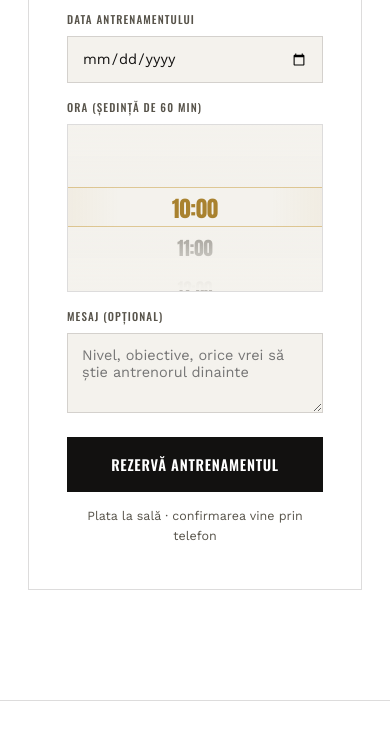
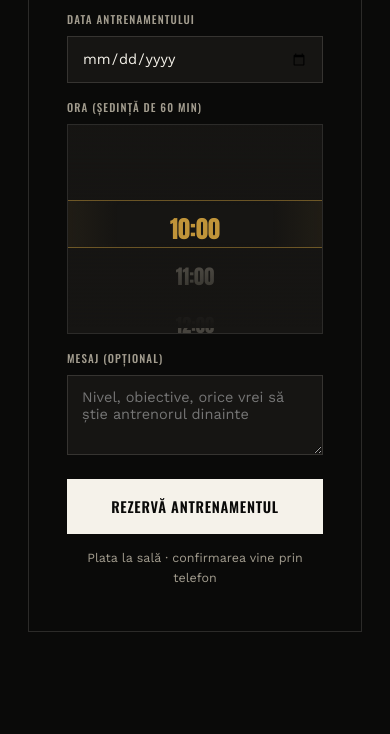
Before and after one commit to 1uc1qnnnn/Lion-Team, a website: page index.html in a window 390 px wide. Shown: the part 4027-4761 px from the top of the page. Drawn offline with nearby package versions, Linux system fonts and the light colour scheme.

Commit message:
Add files via upload
a 4 a schimbare

```diff
--- a/index.html
+++ b/index.html
@@ -10,17 +10,15 @@
 <link href="https://fonts.googleapis.com/css2?family=Anton&family=Work+Sans:wght@400;500;600;700&family=Oswald:wght@500;600&display=swap" rel="stylesheet">
 <style>
   :root{
-    --ink:#ffffff;
-    --ink-2:#f4f2ed;
-    --bone:#121110;
-    --bone-dim:#57534a;
-    --red:#b8271f;
+    --ink:#0a0a09;
+    --ink-2:#161513;
+    --bone:#f5f2ea;
+    --bone-dim:#a39d8f;
+    --red:#c62f26;
     --red-dark:#7a1a15;
-    --gold:#a9822f;
+    --gold:#c89b3c;
     --gray:#8a8579;
-    --border:rgba(15,13,10,0.14);
-    --dark-text:#121110;
-    --light-text:#ffffff;
+    --border:rgba(245,242,234,0.14);
   }
   *{box-sizing:border-box;margin:0;padding:0;}
   html{scroll-behavior:smooth;}
@@ -45,7 +43,7 @@
   .tape-divider .line{flex:1; height:1px; background:var(--border);}
   .tape-divider .tag{
     font-family:'Oswald', sans-serif; font-weight:600; letter-spacing:0.18em;
-    font-size:12px; text-transform:uppercase; color:var(--light-text);
+    font-size:12px; text-transform:uppercase; color:var(--ink);
     background:var(--bone); padding:6px 14px; transform:skewX(-8deg);
   }
   .tape-divider .tag span{display:inline-block; transform:skewX(8deg);}
@@ -53,7 +51,7 @@
   /* Header */
   header{
     position:sticky; top:0; z-index:50;
-    background:rgba(255,255,255,0.92); backdrop-filter:blur(6px);
+    background:rgba(10,10,9,0.92); backdrop-filter:blur(6px);
     border-bottom:1px solid var(--border);
   }
   .nav{display:flex; align-items:center; justify-content:space-between; padding:18px 28px;}
@@ -62,7 +60,7 @@
     width:40px; height:40px; border-radius:50%;
     background:var(--ink-2); display:flex; align-items:center; justify-content:center;
     flex-shrink:0; overflow:hidden; border:1px solid var(--border);
-    box-shadow:0 3px 14px rgba(0,0,0,0.14), inset 0 0 0 1px rgba(0,0,0,0.05);
+    box-shadow:0 3px 10px rgba(0,0,0,0.5), inset 0 0 0 1px rgba(245,242,234,0.05);
   }
   .brand-mark img{width:100%; height:100%; object-fit:cover;}
   .brand-name{font-family:'Oswald', sans-serif; font-weight:600; font-size:14.5px; letter-spacing:0.03em;}
@@ -73,14 +71,14 @@
     border:1px solid var(--bone); color:var(--bone); padding:10px 20px;
     transition:background 0.15s ease, color 0.15s ease;
   }
-  .nav-cta:hover{background:var(--bone); color:var(--light-text);}
+  .nav-cta:hover{background:var(--bone); color:var(--ink);}
 
   /* Hero */
   .hero{
     position:relative; padding:96px 0 90px; overflow:hidden;
     background:
-      radial-gradient(ellipse at 78% 10%, rgba(184,39,31,0.05), transparent 45%),
-      radial-gradient(ellipse at 15% 85%, rgba(0,0,0,0.04), transparent 50%),
+      radial-gradient(ellipse at 78% 10%, rgba(184,39,31,0.20), transparent 45%),
+      radial-gradient(ellipse at 15% 85%, rgba(200,155,60,0.08), transparent 50%),
       var(--ink);
     border-bottom:1px solid var(--border);
   }
@@ -96,7 +94,7 @@
     text-transform:uppercase; text-decoration:none; padding:16px 30px;
     display:inline-block; border:1px solid transparent; transition:transform 0.15s ease, opacity 0.15s ease;
   }
-  .btn-primary{background:var(--bone); color:var(--light-text);}
+  .btn-primary{background:var(--bone); color:var(--ink);}
   .btn-primary:hover{transform:translateY(-2px); opacity:0.88;}
   .btn-ghost{border-color:var(--border); color:var(--bone);}
   .btn-ghost:hover{border-color:var(--bone-dim);}
@@ -110,9 +108,9 @@
     width:150px; height:150px; border-radius:50%; overflow:hidden;
     border:2px solid rgba(200,155,60,0.5);
     box-shadow:
-      0 25px 50px rgba(0,0,0,0.22),
-      0 0 50px rgba(184,39,31,0.12),
-      inset 0 0 0 6px rgba(0,0,0,0.35);
+      0 25px 50px rgba(0,0,0,0.6),
+      0 0 60px rgba(184,39,31,0.25),
+      inset 0 0 0 6px rgba(0,0,0,0.5);
     animation:emblem-float 6s ease-in-out infinite;
     transform-style:preserve-3d;
   }
@@ -197,35 +195,44 @@
   /* Time wheel picker */
   .wheel-field{position:relative;}
   .wheel{
-    position:relative; height:168px; overflow-y:auto; scroll-snap-type:y mandatory;
+    position:relative; height:180px; overflow-y:auto; scroll-snap-type:y mandatory;
     background:
       linear-gradient(var(--ink-2), var(--ink-2)) padding-box;
     border:1px solid var(--border);
     -ms-overflow-style:none; scrollbar-width:none;
+    -webkit-overflow-scrolling:touch; touch-action:pan-y; overscroll-behavior:contain;
     perspective:600px;
   }
   .wheel::-webkit-scrollbar{display:none;}
-  .wheel-pad{height:64px; flex-shrink:0;}
+  .wheel-pad{height:70px; flex-shrink:0;}
   .wheel-track{display:flex; flex-direction:column;}
   .wheel-option{
     height:40px; flex-shrink:0; display:flex; align-items:center; justify-content:center;
-    scroll-snap-align:center; font-family:'Anton', sans-serif; font-size:20px;
+    scroll-snap-align:center; scroll-snap-stop:always; font-family:'Anton', sans-serif; font-size:20px;
     color:var(--bone-dim); opacity:0.35; transform:scale(0.85);
     transition:opacity 0.15s ease, transform 0.15s ease, color 0.15s ease;
-    cursor:pointer; user-select:none;
+    cursor:pointer; user-select:none; -webkit-tap-highlight-color:transparent;
   }
   .wheel-option.active{opacity:1; color:var(--gold); transform:scale(1.12);}
   .wheel-highlight{
-    position:absolute; top:50%; left:0; right:0; height:40px; margin-top:-20px;
+    position:absolute; top:50%; left:0; right:0; height:44px; margin-top:-22px;
     border-top:1px solid rgba(200,155,60,0.5); border-bottom:1px solid rgba(200,155,60,0.5);
     background:linear-gradient(90deg, rgba(200,155,60,0.06), transparent 20%, transparent 80%, rgba(200,155,60,0.06));
     pointer-events:none;
   }
   .wheel-fade-top, .wheel-fade-bottom{
-    position:absolute; left:0; right:0; height:64px; pointer-events:none; z-index:2;
+    position:absolute; left:0; right:0; height:70px; pointer-events:none; z-index:2;
   }
-  .wheel-fade-top{top:0; background:linear-gradient(var(--ink-2), rgba(244,242,237,0));}
-  .wheel-fade-bottom{bottom:0; background:linear-gradient(rgba(244,242,237,0), var(--ink-2));}
+  .wheel-fade-top{top:0; background:linear-gradient(var(--ink-2), rgba(22,21,19,0));}
+  .wheel-fade-bottom{bottom:0; background:linear-gradient(rgba(22,21,19,0), var(--ink-2));}
+
+  @media (max-width: 640px){
+    .wheel{height:210px;}
+    .wheel-pad{height:85px;}
+    .wheel-option{height:48px; font-size:22px;}
+    .wheel-highlight{height:48px; margin-top:-24px;}
+    .wheel-fade-top, .wheel-fade-bottom{height:85px;}
+  }
 
   .booking-form{background:var(--ink); padding:44px 38px;}
   .form-row{display:grid; grid-template-columns:1fr 1fr; gap:16px; margin-bottom:16px;}
@@ -239,7 +246,7 @@
   input:focus, select:focus, textarea:focus{outline:none; border-color:var(--gold);}
   textarea{resize:vertical; min-height:80px;}
   .submit-btn{
-    width:100%; margin-top:8px; background:var(--bone); color:var(--light-text); border:none;
+    width:100%; margin-top:8px; background:var(--bone); color:var(--ink); border:none;
     font-family:'Oswald', sans-serif; font-weight:600; font-size:14.5px; letter-spacing:0.05em;
     text-transform:uppercase; padding:17px; cursor:pointer; transition:opacity 0.15s ease;
   }
@@ -361,7 +368,7 @@
         <div class="info-line"><span class="k">Instagram</span><span><a href="https://www.instagram.com/chirilov_ian" target="_blank" rel="noopener" style="color:var(--gold);">@chirilov_ian</a></span></div>
         <div class="info-line"><span class="k">Contact</span><span>Apel telefonic după rezervare</span></div>
         <div class="price-tag">
-          <span class="amount">300</span> <span class="unit">MDL / ședință · plata la sală</span>
+          <span class="amount">250</span> <span class="unit">MDL / ședință · plata la sală</span>
         </div>
       </div>
       <div class="booking-form">
@@ -415,22 +422,24 @@
   const wheel = document.getElementById('ora-wheel');
   const oraInput = document.getElementById('ora');
   const options = Array.from(document.querySelectorAll('.wheel-option'));
-  const OPT_HEIGHT = 40;
+  function optHeight() { return options[0].getBoundingClientRect().height; }
 
   function updateActive() {
+    const optH = optHeight();
     const center = wheel.scrollTop + wheel.clientHeight / 2;
     let closest = null;
     let closestDist = Infinity;
     options.forEach(opt => {
-      const optCenter = opt.offsetTop + OPT_HEIGHT / 2;
+      const optCenter = opt.offsetTop + optH / 2;
       const dist = Math.abs(optCenter - center);
       if (dist < closestDist) { closestDist = dist; closest = opt; }
-      const norm = Math.min(dist / 60, 1);
+      const norm = Math.min(dist / (optH * 1.5), 1);
       opt.style.opacity = String(1 - norm * 0.65);
       opt.style.transform = `scale(${1.12 - norm * 0.27})`;
     });
     options.forEach(o => o.classList.toggle('active', o === closest));
     if (closest) oraInput.value = closest.dataset.value;
+    return closest;
   }
 
   let scrollTimeout;
@@ -439,21 +448,23 @@
     clearTimeout(scrollTimeout);
     scrollTimeout = setTimeout(() => {
       const active = document.querySelector('.wheel-option.active');
-      if (active) wheel.scrollTo({ top: active.offsetTop - wheel.clientHeight / 2 + OPT_HEIGHT / 2, behavior: 'smooth' });
+      if (active) wheel.scrollTo({ top: active.offsetTop - wheel.clientHeight / 2 + optHeight() / 2, behavior: 'smooth' });
     }, 120);
-  });
+  }, { passive: true });
 
   options.forEach(opt => {
     opt.addEventListener('click', () => {
-      wheel.scrollTo({ top: opt.offsetTop - wheel.clientHeight / 2 + OPT_HEIGHT / 2, behavior: 'smooth' });
+      wheel.scrollTo({ top: opt.offsetTop - wheel.clientHeight / 2 + optHeight() / 2, behavior: 'smooth' });
     });
   });
 
   // Start centered on the first option (10:00)
-  window.addEventListener('load', () => {
-    wheel.scrollTop = options[0].offsetTop - wheel.clientHeight / 2 + OPT_HEIGHT / 2;
+  function centerWheel() {
+    wheel.scrollTop = options[0].offsetTop - wheel.clientHeight / 2 + optHeight() / 2;
     updateActive();
-  });
+  }
+  window.addEventListener('load', centerWheel);
+  window.addEventListener('resize', centerWheel);
 
   // --- Înclinare 3D pe hover pentru cardurile de runde și panoul de statistici ---
   function attachTilt(el, intensity = 10) {
```
